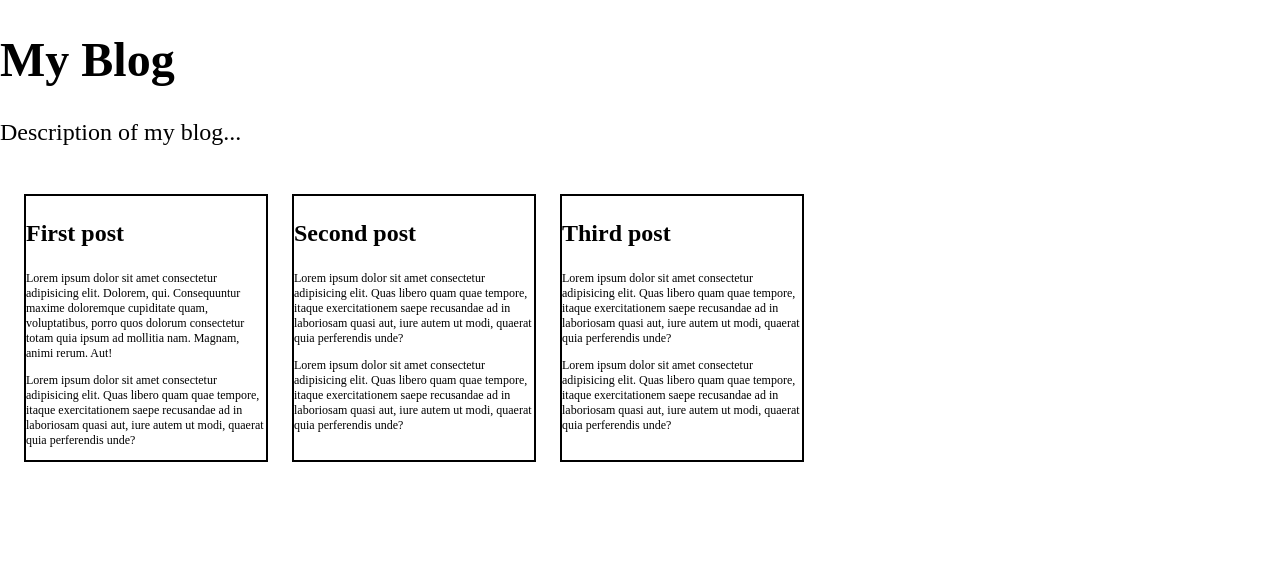
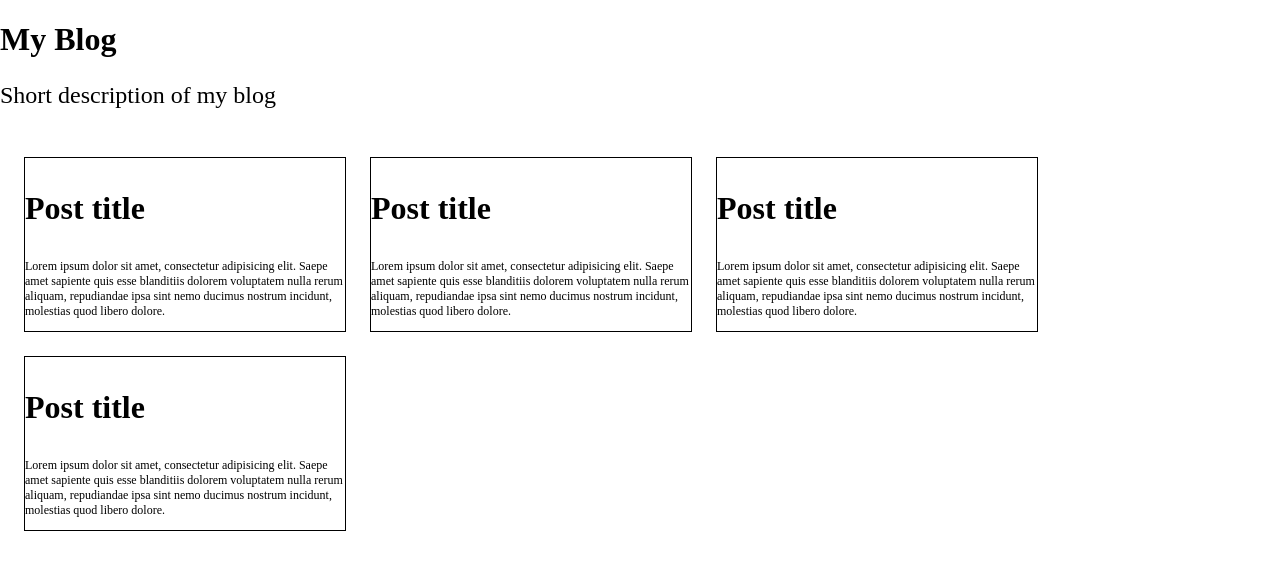
Before and after one commit to jatanassian/ft_oct17_2022_b, a plain HTML site: page w04d04_responsive_design_and_sass/index.html in a window 1280 px wide. Drawn offline with Linux system fonts and the light colour scheme.

Commit message:
add lectures notes

```diff
--- /dev/null
+++ b/w04d04_responsive_design_and_sass/_variables.scss
@@ -0,0 +1,3 @@
+// Variables
+$primary-color: skyblue;
+$border-style: dotted;
--- a/w04d04_responsive_design_and_sass/index.html
+++ b/w04d04_responsive_design_and_sass/index.html
@@ -3,33 +3,27 @@
   <head>
     <meta charset="UTF-8" />
     <meta http-equiv="X-UA-Compatible" content="IE=edge" />
-    <!-- <meta name="viewport" content="width=device-width, initial-scale=1.0" /> -->
+    <meta name="viewport" content="width=device-width, initial-scale=1.0" />
     <title>My Blog</title>
-    <style type="text/css">
+    <style>
+      /* Unit of measures: em, px, rem, vw, vh, % */
       html,
       body {
+        padding: 0;
         margin: 0;
-        padding: 0;
       }
-      article {
-        border: solid 2px black;
-      }
-
-      /* Units: px, em, rem, %, vw, vh */
       body {
         font-size: 24px;
         width: 100%;
       }
-
       h1 {
-        font-size: 2em;
+        font-size: 2rem;
       }
 
       article {
         font-size: 0.5em;
-        width: 100%;
-        max-width: 40ch;
-        min-width: 200px;
+        border: solid 1px black;
+        max-width: 40vh;
       }
 
       section {
@@ -42,51 +36,43 @@
   </head>
   <body>
     <h1>My Blog</h1>
-    <p>Description of my blog...</p>
+    <p>Short description of my blog</p>
+
     <section>
       <article>
-        <h1>First post</h1>
+        <h1>Post title</h1>
         <p>
-          Lorem ipsum dolor sit amet consectetur adipisicing elit. Dolorem, qui.
-          Consequuntur maxime doloremque cupiditate quam, voluptatibus, porro
-          quos dolorum consectetur totam quia ipsum ad mollitia nam. Magnam,
-          animi rerum. Aut!
-        </p>
-        <p>
-          Lorem ipsum dolor sit amet consectetur adipisicing elit. Quas libero
-          quam quae tempore, itaque exercitationem saepe recusandae ad in
-          laboriosam quasi aut, iure autem ut modi, quaerat quia perferendis
-          unde?
+          Lorem ipsum dolor sit amet, consectetur adipisicing elit. Saepe amet
+          sapiente quis esse blanditiis dolorem voluptatem nulla rerum aliquam,
+          repudiandae ipsa sint nemo ducimus nostrum incidunt, molestias quod
+          libero dolore.
         </p>
       </article>
       <article>
-        <h1>Second post</h1>
+        <h1>Post title</h1>
         <p>
-          Lorem ipsum dolor sit amet consectetur adipisicing elit. Quas libero
-          quam quae tempore, itaque exercitationem saepe recusandae ad in
-          laboriosam quasi aut, iure autem ut modi, quaerat quia perferendis
-          unde?
-        </p>
-        <p>
-          Lorem ipsum dolor sit amet consectetur adipisicing elit. Quas libero
-          quam quae tempore, itaque exercitationem saepe recusandae ad in
-          laboriosam quasi aut, iure autem ut modi, quaerat quia perferendis
-          unde?
+          Lorem ipsum dolor sit amet, consectetur adipisicing elit. Saepe amet
+          sapiente quis esse blanditiis dolorem voluptatem nulla rerum aliquam,
+          repudiandae ipsa sint nemo ducimus nostrum incidunt, molestias quod
+          libero dolore.
         </p>
       </article>
       <article>
-        <h1>Third post</h1>
+        <h1>Post title</h1>
         <p>
-          Lorem ipsum dolor sit amet consectetur adipisicing elit. Quas libero
-          quam quae tempore, itaque exercitationem saepe recusandae ad in
-          laboriosam quasi aut, iure autem ut modi, quaerat quia perferendis
-          unde?
+          Lorem ipsum dolor sit amet, consectetur adipisicing elit. Saepe amet
+          sapiente quis esse blanditiis dolorem voluptatem nulla rerum aliquam,
+          repudiandae ipsa sint nemo ducimus nostrum incidunt, molestias quod
+          libero dolore.
         </p>
+      </article>
+      <article>
+        <h1>Post title</h1>
         <p>
-          Lorem ipsum dolor sit amet consectetur adipisicing elit. Quas libero
-          quam quae tempore, itaque exercitationem saepe recusandae ad in
-          laboriosam quasi aut, iure autem ut modi, quaerat quia perferendis
-          unde?
+          Lorem ipsum dolor sit amet, consectetur adipisicing elit. Saepe amet
+          sapiente quis esse blanditiis dolorem voluptatem nulla rerum aliquam,
+          repudiandae ipsa sint nemo ducimus nostrum incidunt, molestias quod
+          libero dolore.
         </p>
       </article>
     </section>
--- /dev/null
+++ b/w04d04_responsive_design_and_sass/styles.scss
@@ -0,0 +1,45 @@
+// Partials
+@import "variables";
+
+h1 {
+  color: $primary-color;
+}
+
+article {
+  border: 1px $border-style $primary-color;
+}
+
+// Nesting
+article {
+  margin: 1em;
+
+  section {
+    font-size: 2rem;
+
+    h1 {
+      color: $primary-color;
+    }
+  }
+}
+
+// Extend
+.header {
+  font-size: 2em;
+  font-family: "Courier New", Courier, monospace;
+}
+
+.colorful-header {
+  @extend .header;
+  color: aquamarine;
+}
+
+// Mixins
+@mixin header-styles($n) {
+  height: $n;
+  background-color: $primary-color;
+  width: 2 * $n;
+}
+
+header {
+  @include header-styles(20px);
+}
```
Also changed, not shown: w04d04_responsive_design_and_sass/media.html (+39 -39 lines), w04d04_responsive_design_and_sass/styles.css (added).
